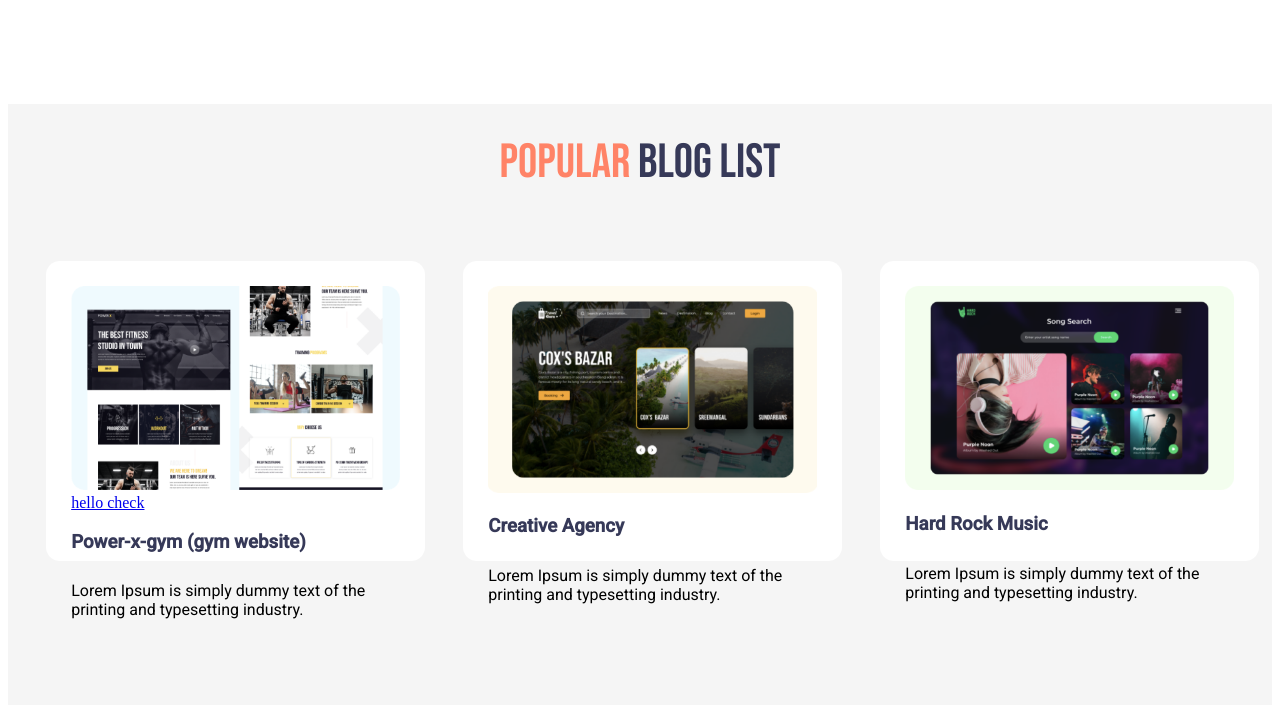
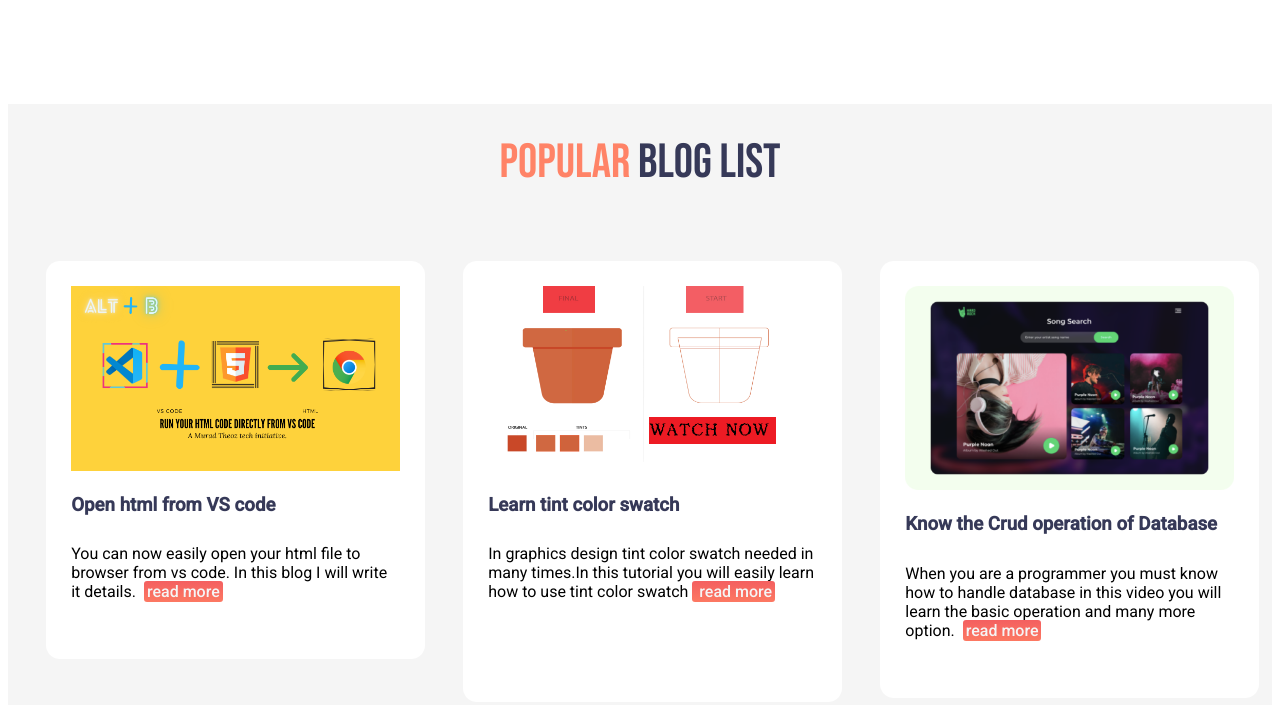
Before and after one commit to muradtheOZ/portfolio, a plain HTML site: page index.html in a window 1280 px wide. Shown: the part 2520-3225 px from the top of the page. Drawn offline with Linux system fonts and the light colour scheme.

Commit message:
blog page done

```diff
--- a/index.html
+++ b/index.html
@@ -92,28 +92,27 @@
             <h2><spnan class="orange-shade">Popular</spnan> <span class="blue-shade">blog list</span></h2>
 
             <div class="one-third single-showcase-block">
-                <img src="images/image-4.png" alt="gym">
-                <a href="https://muradtheoz.blogspot.com/2021/01/how-to-open-html-code-to-browser-from.html"> hello check</a>
-               <h3 class="blue-shade">  Power-x-gym (gym website)</h3>
-               <p>Lorem Ipsum is simply dummy text of the
-                printing and typesetting industry.
+                <img src="images/vs-code.png" alt="gym">
+               <h3 class="blue-shade">Open html from VS code</h3>
+               <p>You can now easily open your html file to browser from vs code. In this blog
+                   I will write it details. <a target="_blank" class="small-button" href="https://muradtheoz.blogspot.com/2021/01/how-to-open-html-code-to-browser-from.html"> read more</a>
                 </p>
 
             </div>
 
             <div class="one-third single-showcase-block">
-                <img src="images/image-5.png" alt="gym">
-                <h3 class="blue-shade">  Creative Agency</h3>
-                <p>Lorem Ipsum is simply dummy text of the
-                printing and typesetting industry.
+                <img src="images/tint.jpg" alt="gym">
+                <h3 class="blue-shade"> Learn tint color swatch</h3>
+                <p>In graphics design tint color swatch needed in many times.In this tutorial you will easily learn how to use tint color swatch<a target="_blank" class="small-button" href="https://muradtheoz.blogspot.com/2020/10/How-to-create-tint-swatches-in-Illustrator.html"> read more</a>
+                </p>
                 </p>
             </div>
 
             <div class="one-third single-showcase-block">
                 <img src="images/image-8.png" alt="gym">
-                <h3 class="blue-shade">  Hard Rock Music</h3>
-                <p>Lorem Ipsum is simply dummy text of the
-                printing and typesetting industry.
+                <h3 class="blue-shade">Know the Crud operation of Database</h3>
+                <p>When you are a programmer you must know how to handle database in this video you will learn the basic operation and many more option.
+                    <a target="_blank" class="small-button" href="https://muradtheoz.blogspot.com/2020/03/sql-island-gmae-solution.html"> read more</a>
                 </p>
             </div>
 
--- a/style.css
+++ b/style.css
@@ -59,6 +59,17 @@ h2{
 .link-button a{
     margin: 20px 0px;
 }
+.small-button{
+    text-decoration: none;
+    margin: 5px 4px;
+    padding: 1px  3px;
+    color: whitesmoke;
+    font-weight:500;
+    border-radius: 3px;
+    font-size: 16px;
+    background: linear-gradient(0deg, #FF8063 -28.33%, #F46060 95.83%);
+    font-family:'Roboto', sans-serif;
+}
 p{
     margin-bottom: 10%;
 }
@@ -72,7 +83,6 @@ section{
 }
 .single-showcase-block{
     border-radius: 14px;
-    height:50%;
     background-color: white;
 }
 .lets-chat{
```
Also changed, not shown: images/tint.jpg (added), images/vs-code.png (added).
